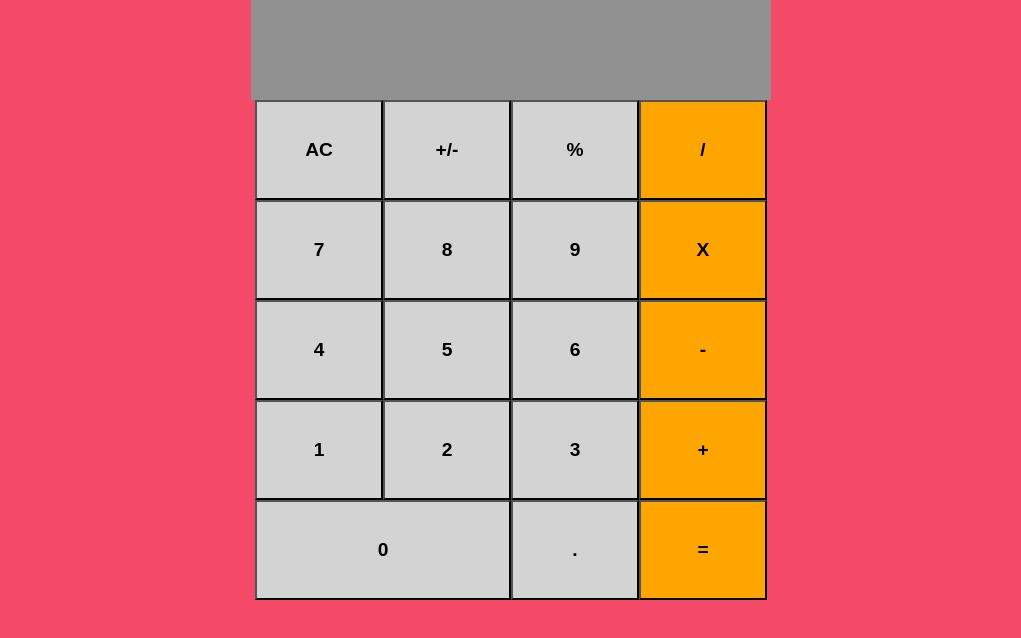
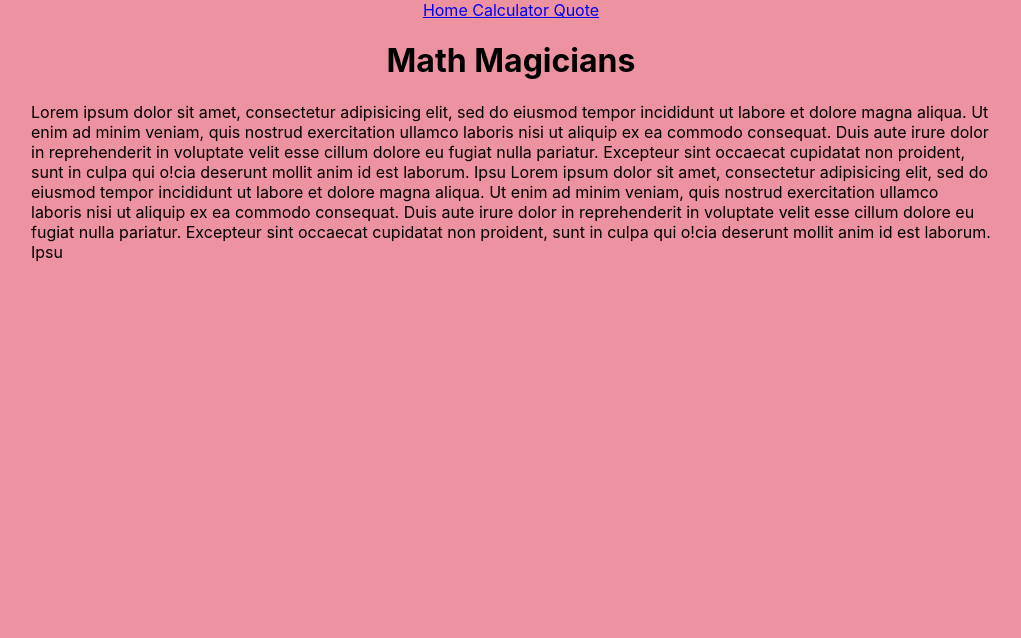
Before and after one commit to eypsrcnuygr/my-calculator, a React (Create React App) app: page / in a window 1280 px wide. Shown: the top 638 px of the page, without its empty margins (129-1150 px from the left). Built offline with nearby package versions, Linux system fonts and the light colour scheme.

Commit message:
Add routes

```diff
--- a/package.json
+++ b/package.json
@@ -17,6 +17,7 @@
     "prop-types": "^15.7.2",
     "react": "^17.0.1",
     "react-dom": "^17.0.1",
+    "react-router-dom": "^5.2.0",
     "react-scripts": "4.0.1",
     "web-vitals": "^0.2.4"
   },
--- a/src/Calculator.css
+++ b/src/Calculator.css
@@ -1,5 +1,5 @@
 body {
-  background-color: rgb(245, 74, 103);
+  background-color: rgb(236, 146, 161);
 }
 
 button {
--- a/src/Components/App.js
+++ b/src/Components/App.js
@@ -4,6 +4,7 @@
 import ButtonPanel from './ButtonPanel';
 import Calculate from '../Logic/Calculate';
 import '../Calculator.css';
+import NavBar from './Navbar';
 
 const App = () => {
   const [state, setState] = useState({
@@ -41,6 +42,7 @@
 
   return (
     <div className="app">
+      <NavBar />
       <Display result={result} />
       <ButtonPanel clickHandler={handleClick} />
     </div>
--- /dev/null
+++ b/src/Components/Home.js
@@ -0,0 +1,27 @@
+import React from 'react';
+import NavBar from './Navbar';
+
+const Home = () => (
+  <>
+    <NavBar />
+    <h1 style={{ textAlign: 'center' }}>Math Magicians</h1>
+    <p style={{ width: '75%', margin: '0 auto' }}>
+      Lorem ipsum dolor sit amet, consectetur adipisicing elit,
+      sed do eiusmod tempor incididunt ut labore et dolore magna aliqua. Ut
+      enim ad minim veniam, quis nostrud exercitation ullamco laboris
+      nisi ut aliquip ex ea commodo consequat. Duis aute irure dolor in
+      reprehenderit in voluptate velit esse cillum dolore eu fugiat
+      nulla pariatur. Excepteur sint occaecat cupidatat non proident, sunt in
+      culpa qui o!cia deserunt mollit anim id est laborum. Ipsu
+      Lorem ipsum dolor sit amet, consectetur adipisicing elit, sed do
+      eiusmod tempor incididunt ut labore et dolore magna aliqua. Ut
+      enim ad minim veniam, quis nostrud exercitation ullamco laboris
+      nisi ut aliquip ex ea commodo consequat. Duis aute irure dolor in
+      reprehenderit in voluptate velit esse cillum dolore eu fugiat
+      nulla pariatur. Excepteur sint occaecat cupidatat non proident, sunt in
+      culpa qui o!cia deserunt mollit anim id est laborum. Ipsu
+    </p>
+  </>
+);
+
+export default Home;
--- /dev/null
+++ b/src/Components/Navbar.js
@@ -0,0 +1,12 @@
+import React from 'react';
+import { Link } from 'react-router-dom';
+
+const NavBar = () => (
+  <div>
+    <Link to="/">Home </Link>
+    <Link to="/App">Calculator </Link>
+    <Link to="/Quote">Quote </Link>
+  </div>
+);
+
+export default NavBar;
--- /dev/null
+++ b/src/Components/Quote.js
@@ -0,0 +1,12 @@
+import React from 'react';
+import NavBar from './Navbar';
+
+const Quote = () => (
+  <>
+    <NavBar />
+    <h1 style={{ textAlign: 'center' }}>De te fabula narratur!</h1>
+  </>
+
+);
+
+export default Quote;
--- a/src/index.js
+++ b/src/index.js
@@ -1,12 +1,21 @@
 import React from 'react';
 import ReactDOM from 'react-dom';
+import { BrowserRouter, Route, Switch } from 'react-router-dom';
 import './index.css';
 import App from './Components/App';
 import reportWebVitals from './reportWebVitals';
+import Home from './Components/Home';
+import Quote from './Components/Quote';
 
 ReactDOM.render(
   <React.StrictMode>
-    <App />
+    <BrowserRouter>
+      <Switch>
+        <Route path="/" exact component={Home} />
+        <Route path="/App" exact component={App} />
+        <Route path="/Quote" exact component={Quote} />
+      </Switch>
+    </BrowserRouter>
   </React.StrictMode>,
   document.getElementById('root'),
 );
```
Also changed, not shown: 2 other files (tests, documents, lock files or other folders).
